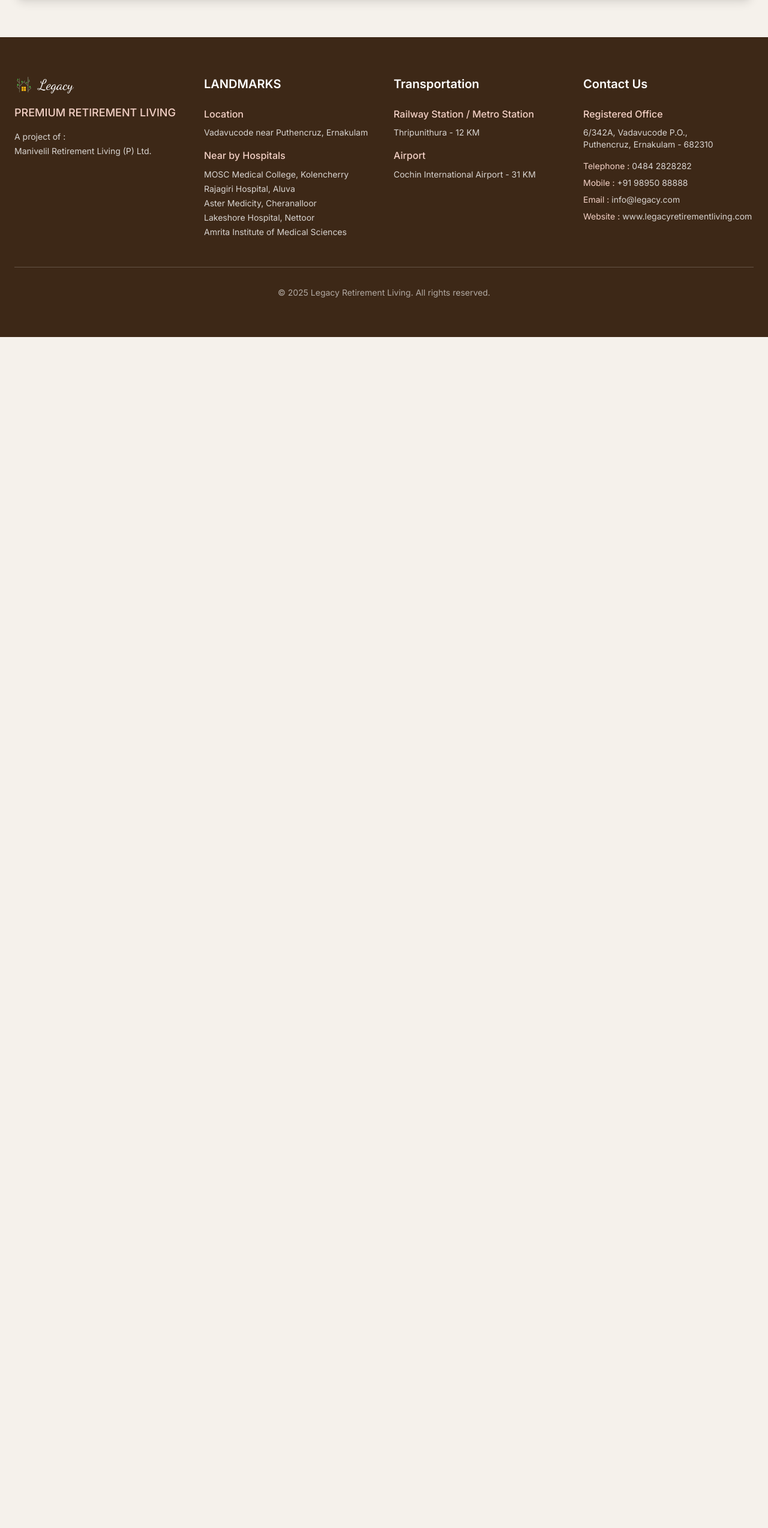
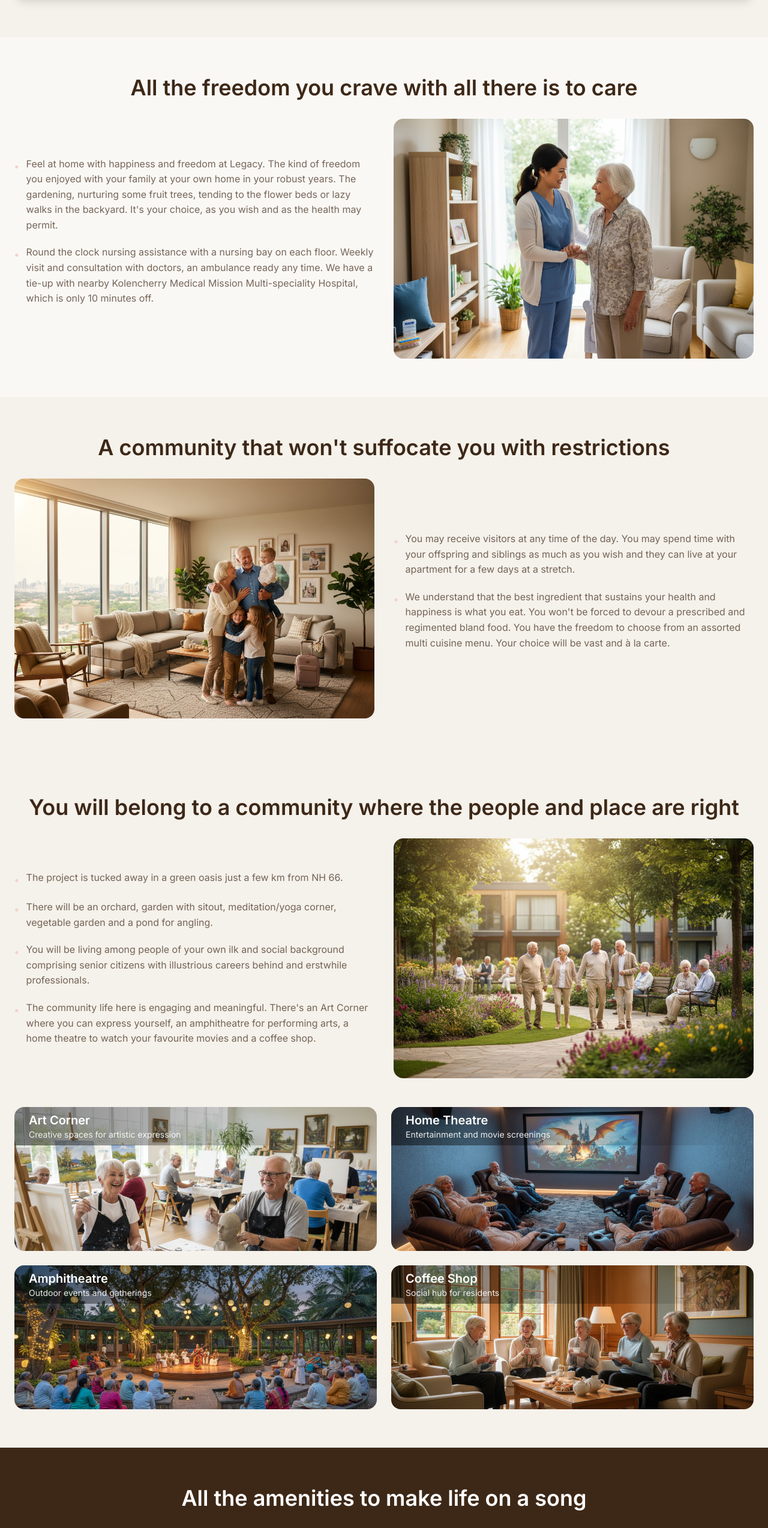
Before and after one commit to akhilbhadrangirija/legacy_website, a Next.js app: page /about in a window 1280 px wide. Shown: the part 3956-6504 px from the top of the page at 60% size. Before the commit the page ends 4518 px from the top, so only its background shows below. Built offline with nearby package versions, Linux system fonts and the light colour scheme; no server answers.

Commit message:
Update about section

```diff
--- a/app/about/page.js
+++ b/app/about/page.js
@@ -2,6 +2,11 @@
 
 import Header from "../../components/Header";
 import Footer from "../../components/Footer";
+import FreedomAndCareSection from "../../components/FreedomAndCareSection";
+import FreedomSection from "../../components/FreedomSection";
+import CommunityLifeSection from "../../components/CommunityLifeSection";
+import AmenitiesSection from "../../components/AmenitiesSection";
+import CommunityCarousel from "../../components/CommunityCarousel";
 import Link from "next/link";
 import { motion, useScroll, useTransform } from "framer-motion";
 
@@ -393,6 +398,12 @@ export default function AboutPage() {
         </div>
       </section>
 
+      <FreedomAndCareSection />
+      <FreedomSection />
+      <CommunityLifeSection />
+      <AmenitiesSection />
+      <CommunityCarousel />
+
       <Footer />
     </main>
   );
```
